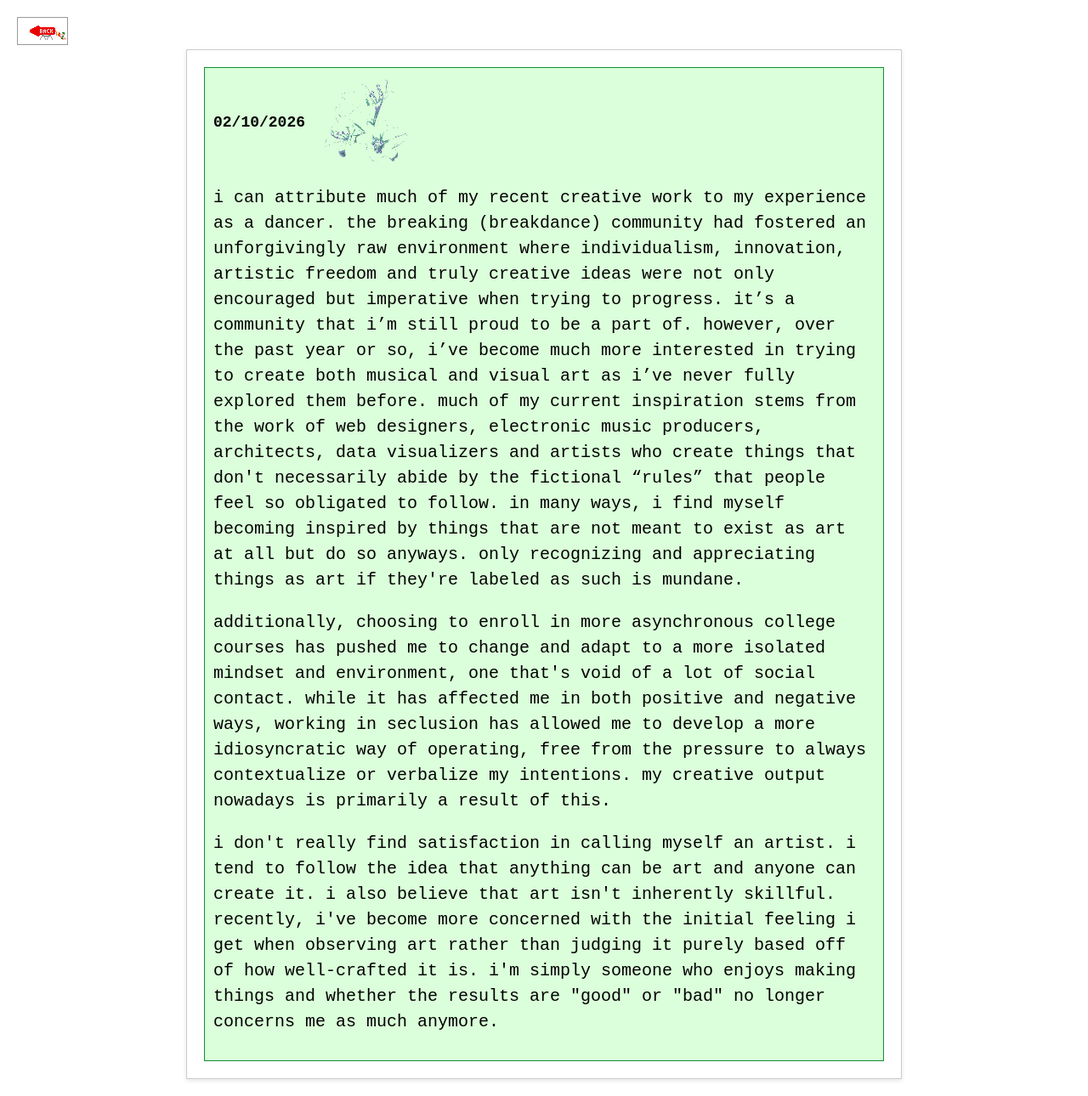
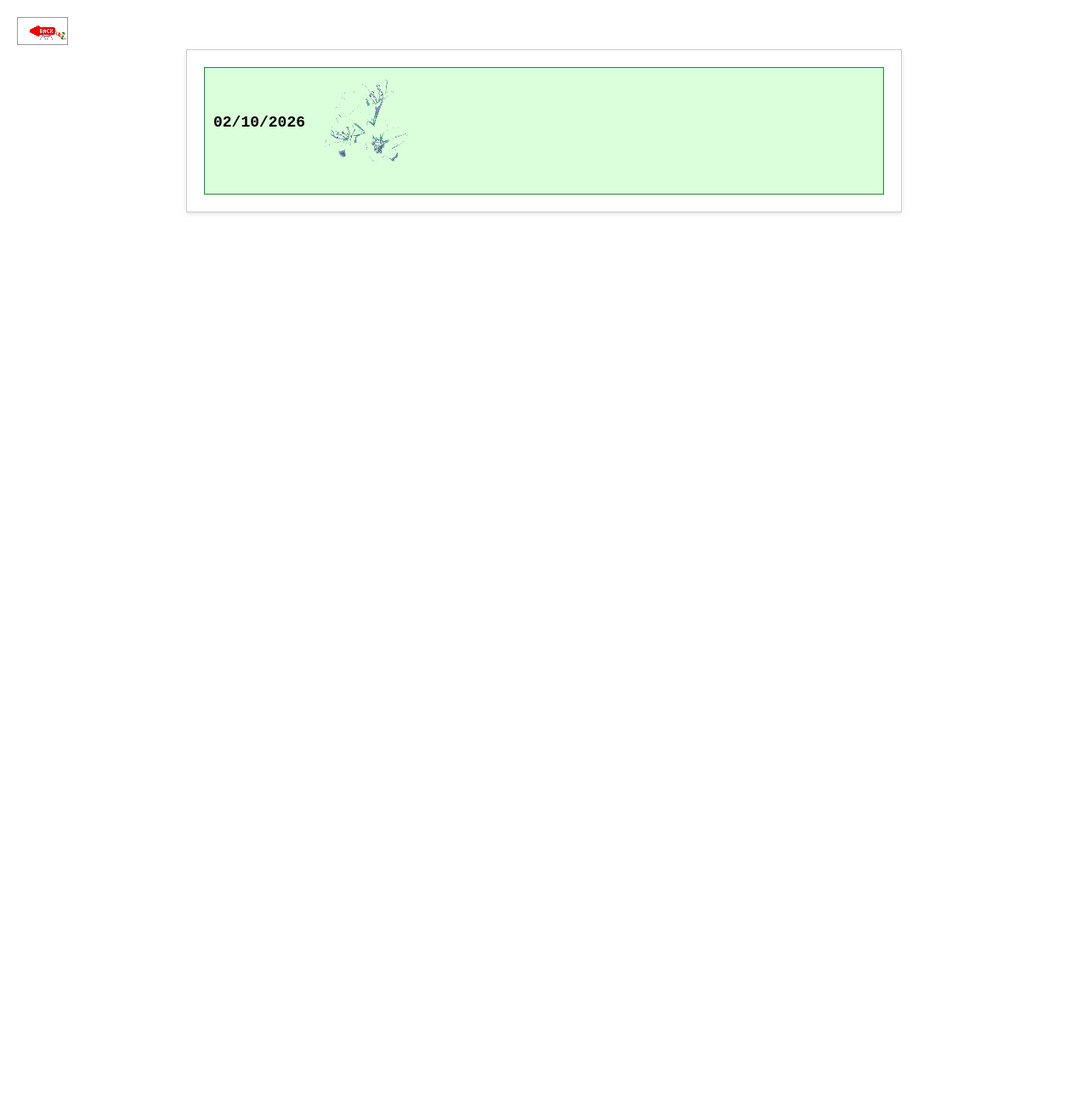
Before and after one commit to labcabincalifornian/labcabincalifornian, a plain HTML site: page entry01.html in a window 1280 px wide. Shown: the whole page at 85% size. After the commit the page ends 800 px from the top, so only its background shows below. Drawn offline with Linux system fonts and the light colour scheme.

Commit message:
Update entry01.html

```diff
--- a/entry01.html
+++ b/entry01.html
@@ -97,12 +97,9 @@
       <img src="flowerss.gif" alt="Jayhawks GIF" class="jayhawks-gif">
 
       <div class="date"></div>
+      </p> <!-- Added an empty paragraph for user to fill in content -->
 
-      <p>i can attribute much of my recent creative work to my experience as a dancer. the breaking (breakdance) community had fostered an unforgivingly raw environment where individualism, innovation, artistic freedom and truly creative ideas were not only encouraged but imperative when trying to progress. it’s a community that i’m still proud to be a part of. however, over the past year or so, i’ve become much more interested in trying to create both musical and visual art as i’ve never fully explored them before. much of my current inspiration stems from the work of web designers, electronic music producers, architects, data visualizers and artists who create things that don't necessarily abide by the fictional “rules” that people feel so obligated to follow. in many ways, i find myself becoming inspired by things that are not meant to exist as art at all but do so anyways. only recognizing and appreciating things as art if they're labeled as such is mundane.</p>
-
-      <p>additionally, choosing to enroll in more asynchronous college courses has pushed me to change and adapt to a more isolated mindset and environment, one that's void of a lot of social contact. while it has affected me in both positive and negative ways, working in seclusion has allowed me to develop a more idiosyncratic way of operating, free from the pressure to always contextualize or verbalize my intentions. my creative output nowadays is primarily a result of this.</p> <!-- Added an empty paragraph for user to fill in content -->
-
-      <p>i don't really find satisfaction in calling myself an artist. i tend to follow the idea that anything can be art and anyone can create it. i also believe that art isn't inherently skillful. recently, i've become more concerned with the initial feeling i get when observing art rather than judging it purely based off of how well-crafted it is. i'm simply someone who enjoys making things and whether the results are "good" or "bad" no longer concerns me as much anymore.</p>
+      <p></p>
 
 
 
@@ -110,5 +107,4 @@
     </div>
   </div>
 
-
 </body></html>
```
